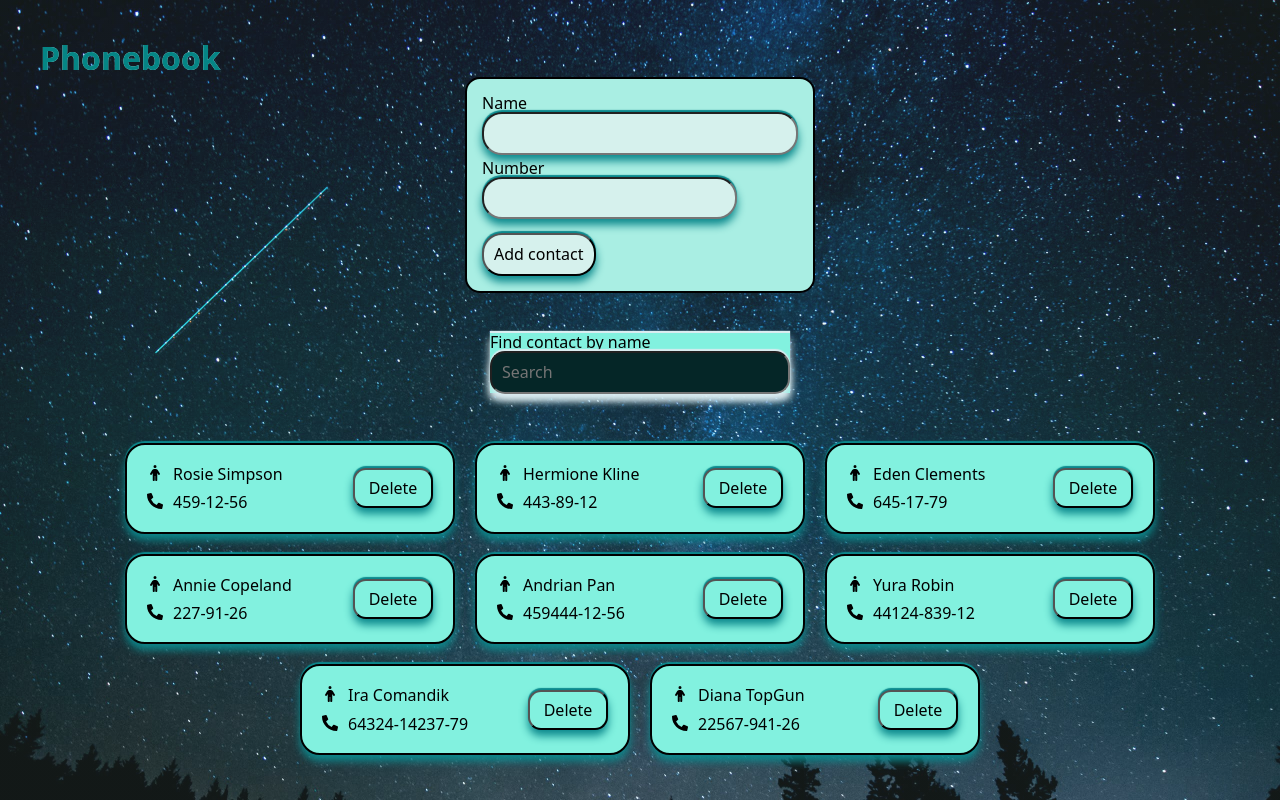
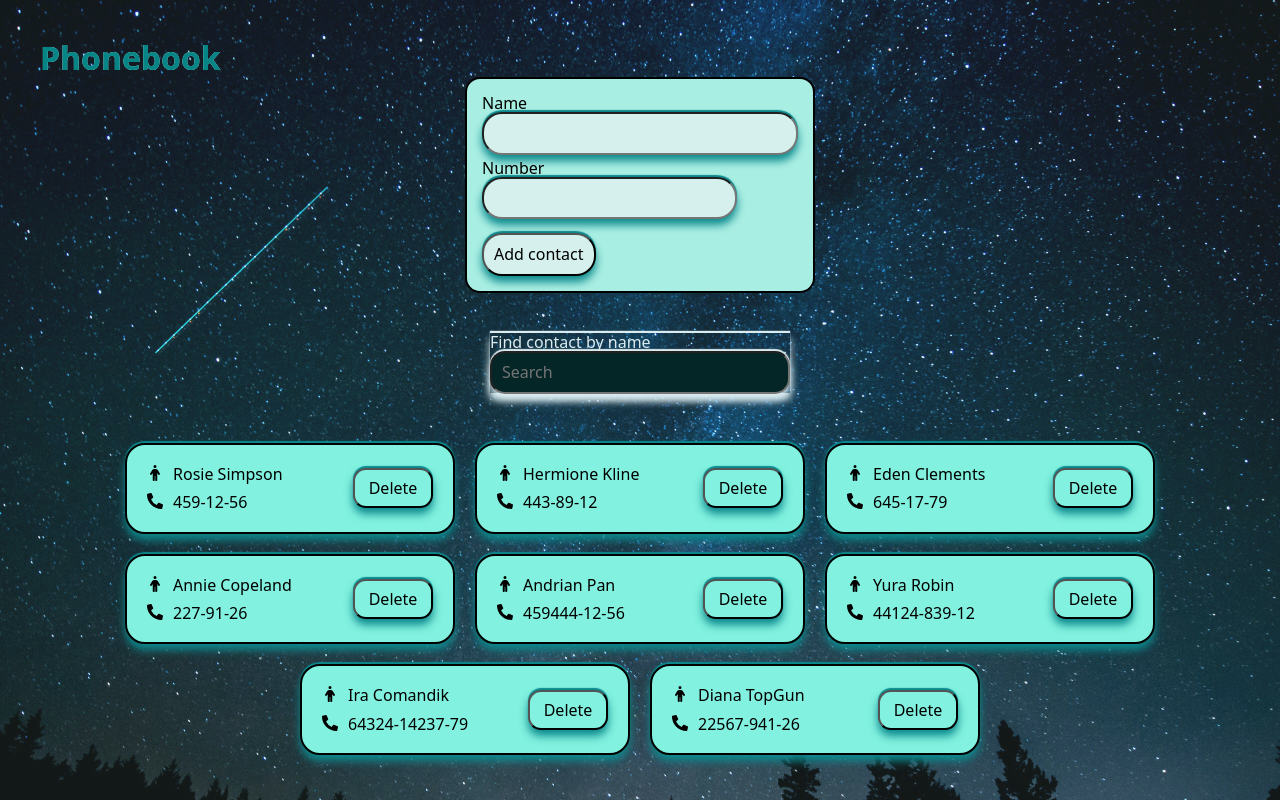
Before and after one commit to Masenko2604/goit-react-hw-06, a React (Vite) app: page / in a window 1280 px wide. Built offline with nearby package versions, Linux system fonts and the light colour scheme.

Commit message:
Update SearchBar.module.css

```diff
--- a/src/components/SearchBar/SearchBar.module.css
+++ b/src/components/SearchBar/SearchBar.module.css
@@ -3,7 +3,8 @@
   height: 60px;
   display: block;
   margin: 40px auto 0 auto;
-  background-color: rgb(130, 241, 223);
+  color: #daecf0;
+  /* background-color: rgb(130, 241, 223); */
   box-shadow: 0 6px 8px #daecf0, 0 -2px 1px #daecf0;
 }
 
```
